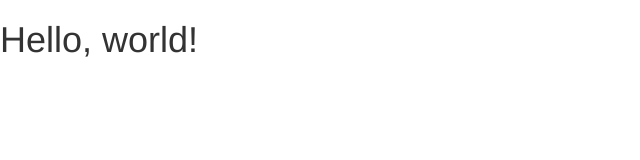
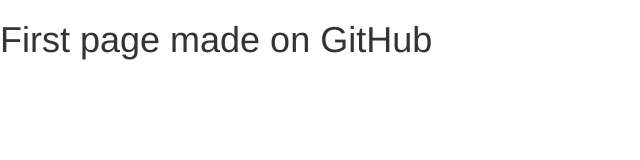
Before and after one commit to samkimhis/samkimhis.github.io, a plain HTML site: page index.html in a window 1280 px wide. Shown: the whole page, without its empty margins (0-640 px from the left). Drawn offline with nearby package versions, Linux system fonts and the light colour scheme.

Commit message:
Update index.html

```diff
--- a/index.html
+++ b/index.html
@@ -2,14 +2,14 @@
 <html>
     <head>
         <meta charset="UTF-8">
-        <title>Basic Bootstrap Template</title>
+        <title>Testing Bootstrap!</title>
         <meta name="viewport" content="width=device-width, initial-scale=1">
         <link rel="stylesheet" type="text/css" href="bootstrap/css/bootstrap.min.css">
         <!-- Optional Bootstrap theme -->
         <link rel="stylesheet" href="bootstrap/css/bootstrap-theme.min.css">
     </head>
     <body>
-            <h1>Hello, world!</h1>
+            <h1>First page made on GitHub</h1>
                 <script src="https://code.jquery.com/jquery-1.11.3.min.js"></script>
                     <script src="bootstrap/js/bootstrap.min.js"></script>
                 </body>
```
